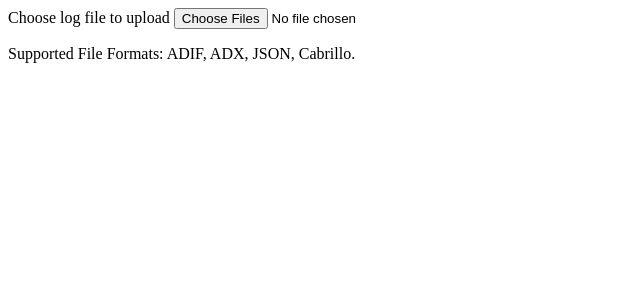
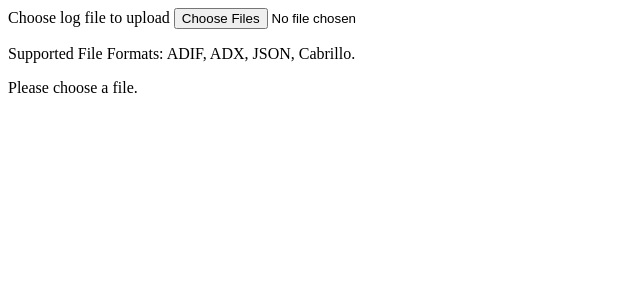
Before and after one commit to dl0dx/DD2024EM, a Jekyll site: the page upload-log-file.html, which Jekyll copies as it is, in a window 1280 px wide. Shown: the top 300 px of the page, without its empty margins (0-640 px from the left). Built offline with Jekyll 4.4.1, drawn with Linux system fonts in a browser that asks for light colours; part of the change alters nothing that is shown.

Commit message:
rework upload-log-file

```diff
--- a/upload-log-file.html
+++ b/upload-log-file.html
@@ -32,7 +32,7 @@
       <input type="radio" name="logFileFormat" value="Cabrillo" id="inCabrillo">
       <label for="inCabrillo">Cabrillo</label>
       <p>
-      <button id="check" type="button" name="checkLogs">Check Logs</button>
+      <button id="check" type="button" name="checkLogs" onclick="checkLogs()" >Check Logs</button>
       </p>
     </div>
 
@@ -40,47 +40,44 @@
       <p>Logfile Parser:</p>
       <div id="logLength"></div>
       <div id="logLines"></div>
-      <button id="upload" type="button" name="uploadLogs">Upload Logs</button>
+      <button id="upload" type="button" name="uploadLogs" onclick="uploadLogs()" >Upload Logs</button>
     </div>
 
-    <div hidden="hidden" id="uploadInfo">
-    </div>
+    <div hidden="hidden" id="uploadInfo"> </div>
+    <div id="pageStatus">test</div>
 
     <script>
-      // Initialize the event handler checkLogsEvent to an function that just returns.
-      var checkLogsEvent = function (event) { };
-      var uploadLogsEvent = function (event) { };
+      var state = {};
       document.getElementById('inputLogFile').addEventListener('change', selectFile);
-      document.getElementById('check').addEventListener(
-	  "click",
-	  function (event) { checkLogsEvent (event); }
-      );
-      document.getElementById('upload').addEventListener(
-	  'click',
-	  function (event) { uploadLogsEvent(event); }
-      );
-
+      setPageStatus('Please choose a file.');
       function selectFile (event) {
 	  var file = event.target.files[0];
 	  hide('logInfo');
+	  state.file_name = file.name;
+	  state.file_size = file.size;
 	  document.getElementById('fileName').innerHTML = file.name;
 	  document.getElementById('fileSize').innerHTML = file.size;
+
 	  setFileType(file.name.split('.').pop());
 	  unHide('fileInfo');
           reader = new FileReader();
 	  reader.readAsArrayBuffer(file);
 	  reader.onload = function() {
-	      console.log(reader.result);
-	      var uploadData = {
-		  "arrayBuffer" : reader.result,
-		  "file_name" : file.name,
-//		  "file_size" : file.size,
-	      };
-              checkLogsEvent = function (event) { checkLogs(uploadData); };
+	      setPageStatus('Checking Logfile.');
+              state.arrayBuffer = reader.result;
           };
 	  reader.onerror = function() {
 	      console.log(reader.error);
 	  };
+          b64 = new FileReader();
+	  b64.readAsDataURL(file);
+	  b64.onload = function() {
+              state.file_base64 = b64.result;
+          };
+	  b64.onerror = function() {
+	      console.log(b64.error);
+	  };
+
       };
 
       function callAdifmt(format, arrayBuffer) {
@@ -95,17 +92,21 @@
 	  return (
 	      fetch(fullUrl, fetchOptions)
 		  .then(response => {
-		      if (!response.ok) { throw new Error('Network response was not OK'); }
+		      if (!response.ok) {
+			  throw new Error('Network response was not OK');
+			  setPageStatus('Error while checking logfile.');
+		      }
 		      return response.json();
 		  })
 	  );
       };
 
-      function checkLogs(uploadData) {
+      function checkLogs() {
 	  hide('fileInfo');
+	  setPageStatus('');
           callAdifmt(
 	      document.querySelector('input[type=radio][name=logFileFormat]:checked').value,
-	      uploadData.arrayBuffer
+	      state.arrayBuffer
 	  )
 	      .then(data => {
                   document.getElementById('logLength').innerHTML = `
@@ -115,18 +116,19 @@
                        <p>First log entry: ${prettyLog(data.RECORDS[0])}</p>
                        <p>Last  log entry: ${prettyLog(data.RECORDS.slice(-1)[0])}</p>
                    `;
-		  uploadData["json_logs"] = data;
-                  uploadLogsEvent = function (event) { uploadLogs(uploadData); };
+		  state.json_logs = data;
+		  setPageStatus('Converting logs to JSON: SUCCESS');
 		  unHide('logInfo');
 	      })
       };
 
-      function uploadLogs(uploadData) {
+      function uploadLogs() {
 	  hide('logInfo');
-// TODO: storing the original file together with the json decoding in postgrest is tricky
-// need to do base64 encode to put it in json and decode it on receiving !
-//	  var enc = new TextDecoder("utf-8");
-//	  uploadData["file_content"] = enc.decode(uploadData["arrayBuffer"]);
+          const uploadData = {
+	      file_content_url_encoded :  state.file_base64,
+	      file_name : state.file_name,
+              json_logs : state.json_logs
+	  };
 	  delete uploadData.arrayBuffer;
 	  const fetchOptions = {
 	      method: 'post',
@@ -138,7 +140,7 @@
 	  };
 	  fetch ('https://dx.darc-r01.de/pgrest/rpc/upload_logdata', fetchOptions)
 	      .then(response => {
-		  if (!response.ok) { throw new Error('Log Upload Failed !'); }
+		  if (!response.ok) { setPageStatus('Logfile Upload Failed');  }
 		  return response.json();
 	      })
       };
@@ -159,5 +161,8 @@
 	};
 	if (suf in m) {document.getElementById(m[suf]).checked = true; };
       };
+      function setPageStatus (html) {
+	  document.getElementById('pageStatus').innerHTML = html;
+      };
     </script>
 </body></html>
```
